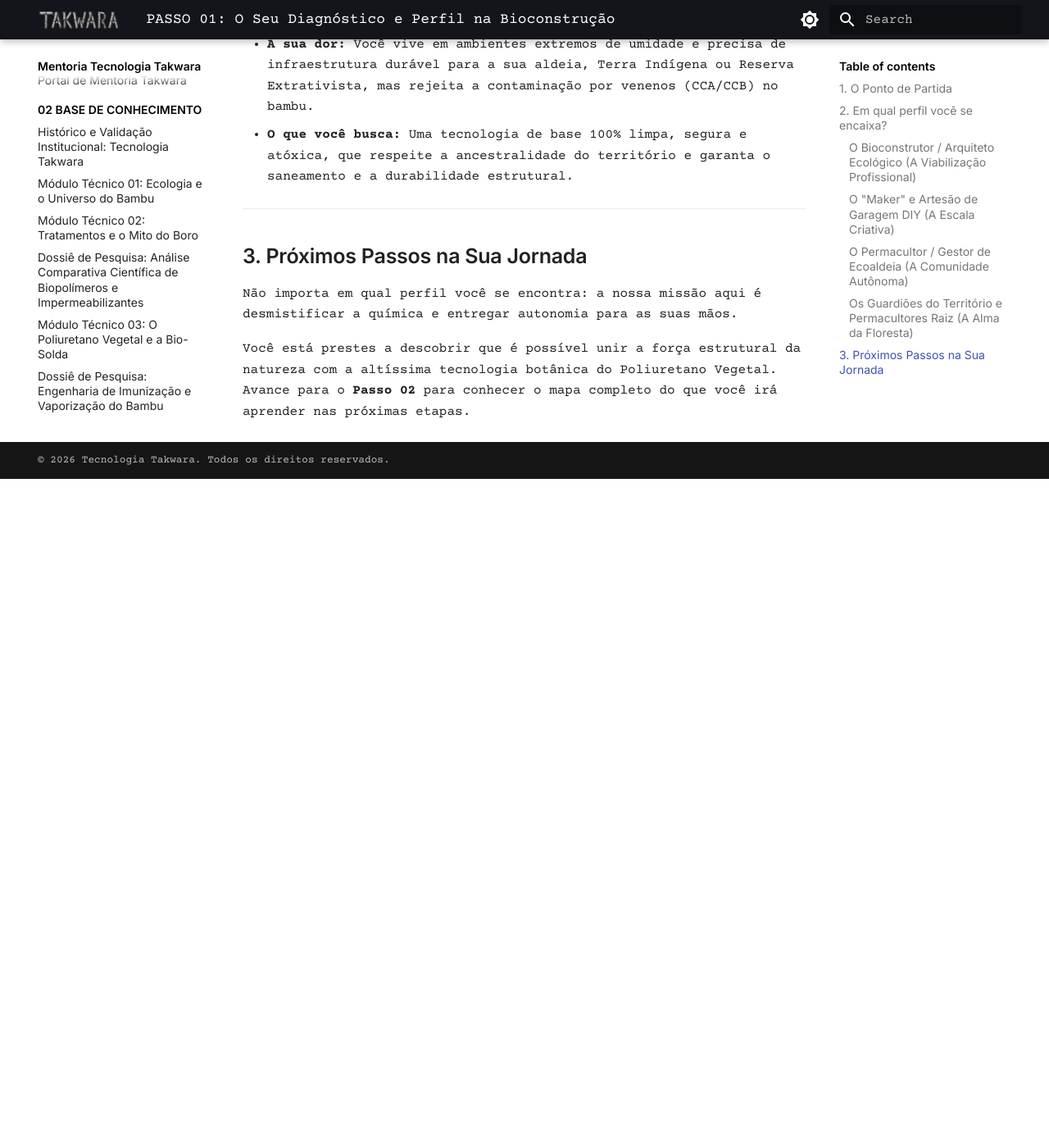
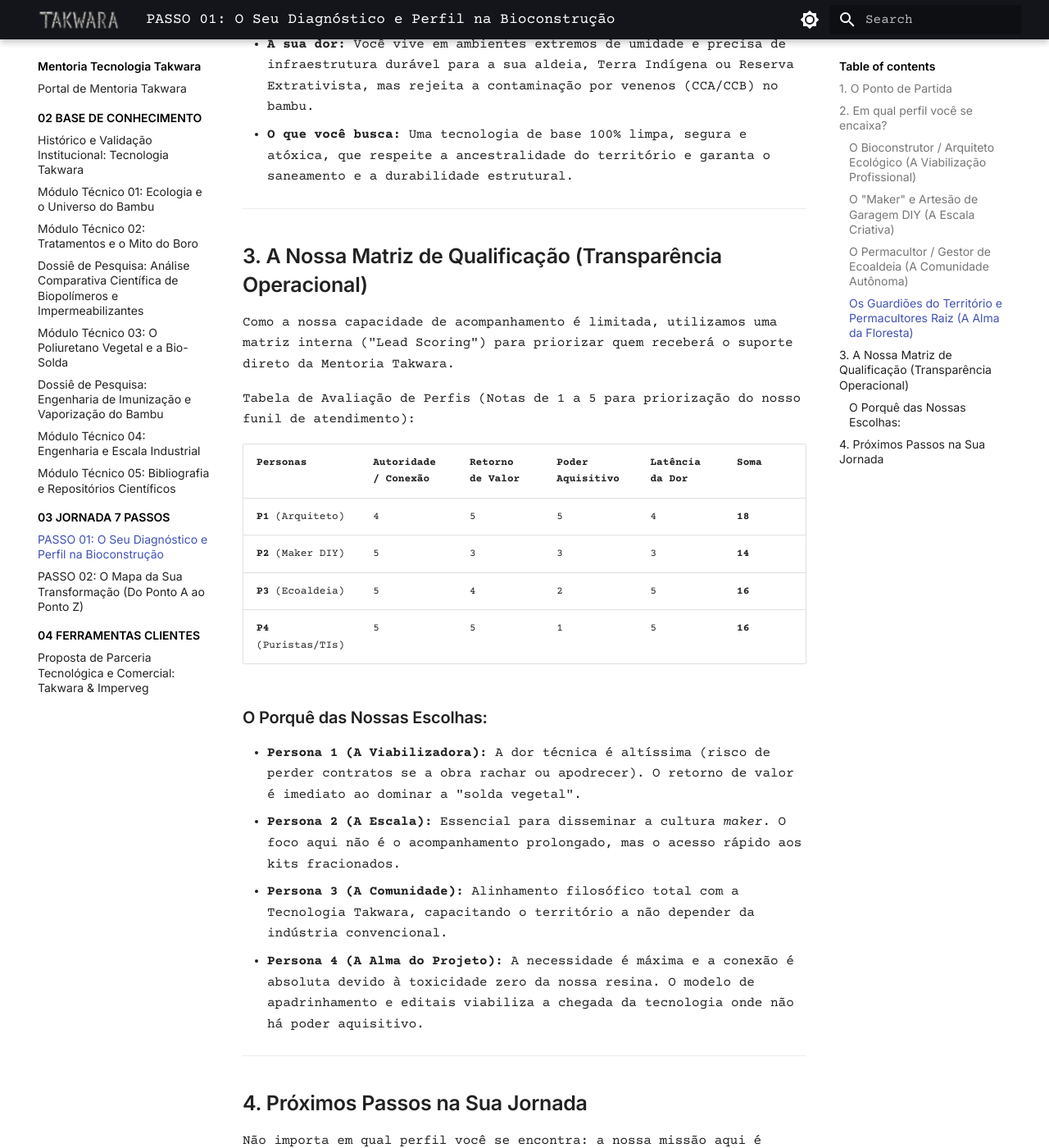
Before and after one commit to takwaratec/Mentoria_Tecnologia_Takwara, an MkDocs documentation site: the page built from docs/03_JORNADA_7_PASSOS/PASSO_01_Diagnostico_Persona.md, in a window 1280 px wide and 1400 px high, scrolled down 1399 px. Shown: the whole window at 82% size. Built offline with MkDocs 1.6.1 and Material for MkDocs 9.7.7, drawn with Linux system fonts in a browser that asks for light colours; before the commit the page ends 1983 px from its top, so only the background shows below that.

Commit message:
fix: restaura Matriz de Qualificação no Passo 01 como Transparência Operacional

```diff
--- a/docs/03_JORNADA_7_PASSOS/PASSO_01_Diagnostico_Persona.md
+++ b/docs/03_JORNADA_7_PASSOS/PASSO_01_Diagnostico_Persona.md
@@ -32,7 +32,28 @@
 
 ---
 
-## 3. Próximos Passos na Sua Jornada
+## 3. A Nossa Matriz de Qualificação (Transparência Operacional)
+
+Como a nossa capacidade de acompanhamento é limitada, utilizamos uma matriz interna ("Lead Scoring") para priorizar quem receberá o suporte direto da Mentoria Takwara.
+
+Tabela de Avaliação de Perfis (Notas de 1 a 5 para priorização do nosso funil de atendimento):
+
+| Personas | Autoridade / Conexão | Retorno de Valor | Poder Aquisitivo | Latência da Dor | Soma |
+| :--- | :--- | :--- | :--- | :--- | :--- |
+| **P1** (Arquiteto) | 4 | 5 | 5 | 4 | **18** |
+| **P2** (Maker DIY) | 5 | 3 | 3 | 3 | **14** |
+| **P3** (Ecoaldeia) | 5 | 4 | 2 | 5 | **16** |
+| **P4** (Puristas/TIs) | 5 | 5 | 1 | 5 | **16** |
+
+### O Porquê das Nossas Escolhas:
+*   **Persona 1 (A Viabilizadora):** A dor técnica é altíssima (risco de perder contratos se a obra rachar ou apodrecer). O retorno de valor é imediato ao dominar a "solda vegetal".
+*   **Persona 2 (A Escala):** Essencial para disseminar a cultura *maker*. O foco aqui não é o acompanhamento prolongado, mas o acesso rápido aos kits fracionados.
+*   **Persona 3 (A Comunidade):** Alinhamento filosófico total com a Tecnologia Takwara, capacitando o território a não depender da indústria convencional.
+*   **Persona 4 (A Alma do Projeto):** A necessidade é máxima e a conexão é absoluta devido à toxicidade zero da nossa resina. O modelo de apadrinhamento e editais viabiliza a chegada da tecnologia onde não há poder aquisitivo.
+
+---
+
+## 4. Próximos Passos na Sua Jornada
 
 Não importa em qual perfil você se encontra: a nossa missão aqui é desmistificar a química e entregar autonomia para as suas mãos.
 
```
